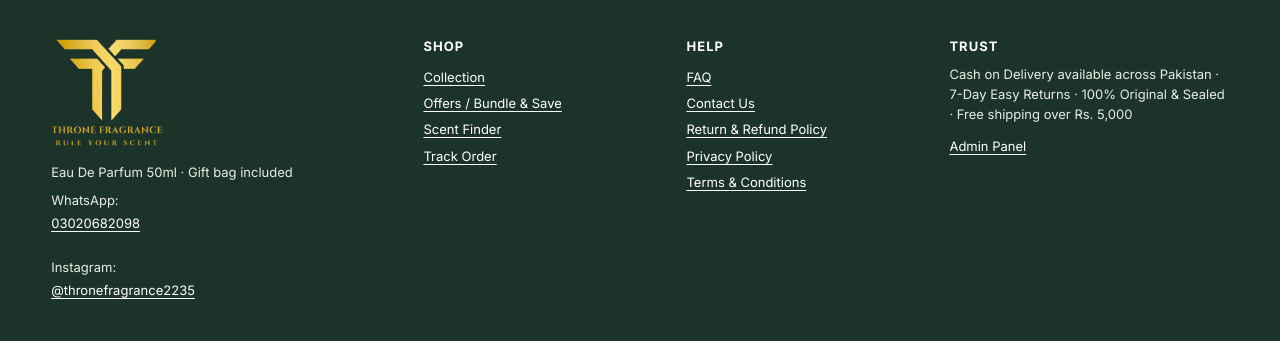
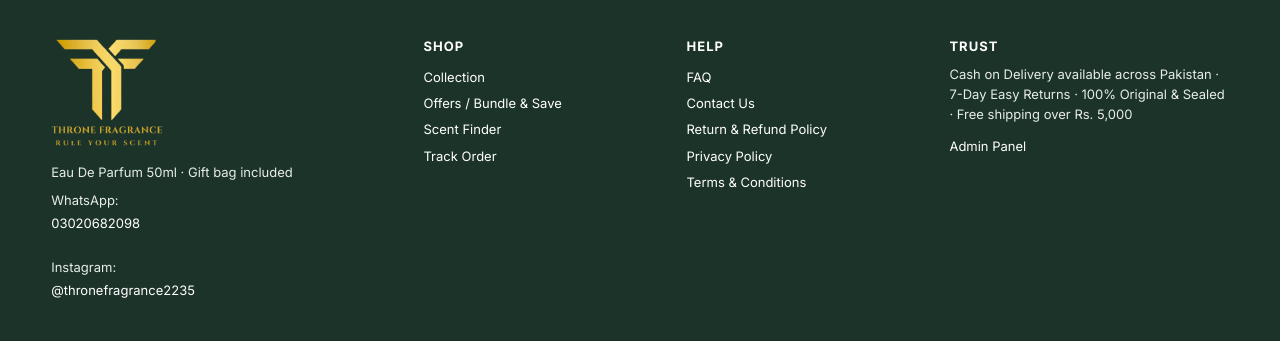
Before and after one commit to thronemenstore/throne-fragrance-code, a website: page public/index.html in a window 1280 px wide. Shown: the part 199-552 px from the top of the page. Drawn offline with Linux system fonts and the light colour scheme; no server answers.

Commit message:
Force remove footer link underlines

```diff
--- a/public/css/style.css
+++ b/public/css/style.css
@@ -332,4 +332,4 @@ body:has(.drawer[open]) { overflow: hidden; }
   *, *::before, *::after { transition: none !important; scroll-behavior: auto !important; }
 }
 /* Clean link treatment: rely on color/hover states instead of underlines. */
-a, a:hover, .text-link { text-decoration: none; }
+a, a:hover, .text-link, footer a, .footer-preference, .footer-grid a { text-decoration: none !important; }
```
